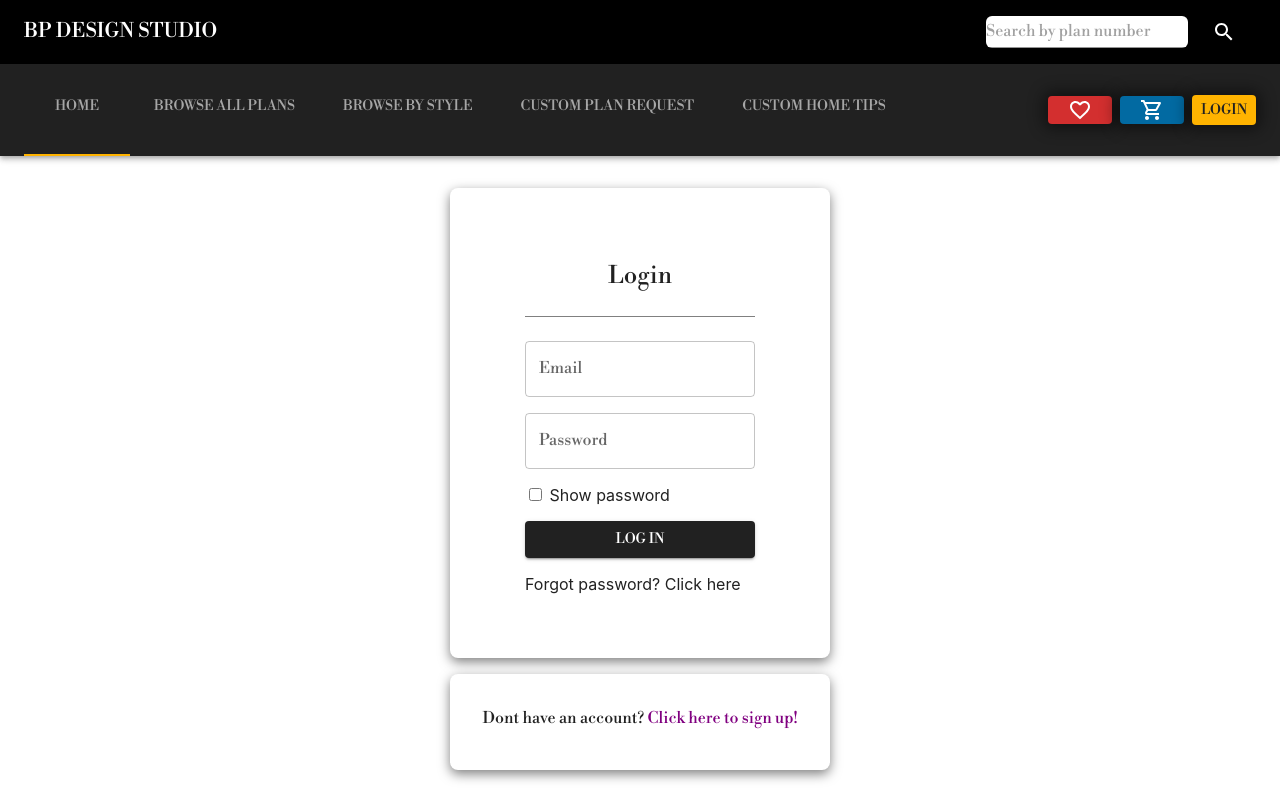
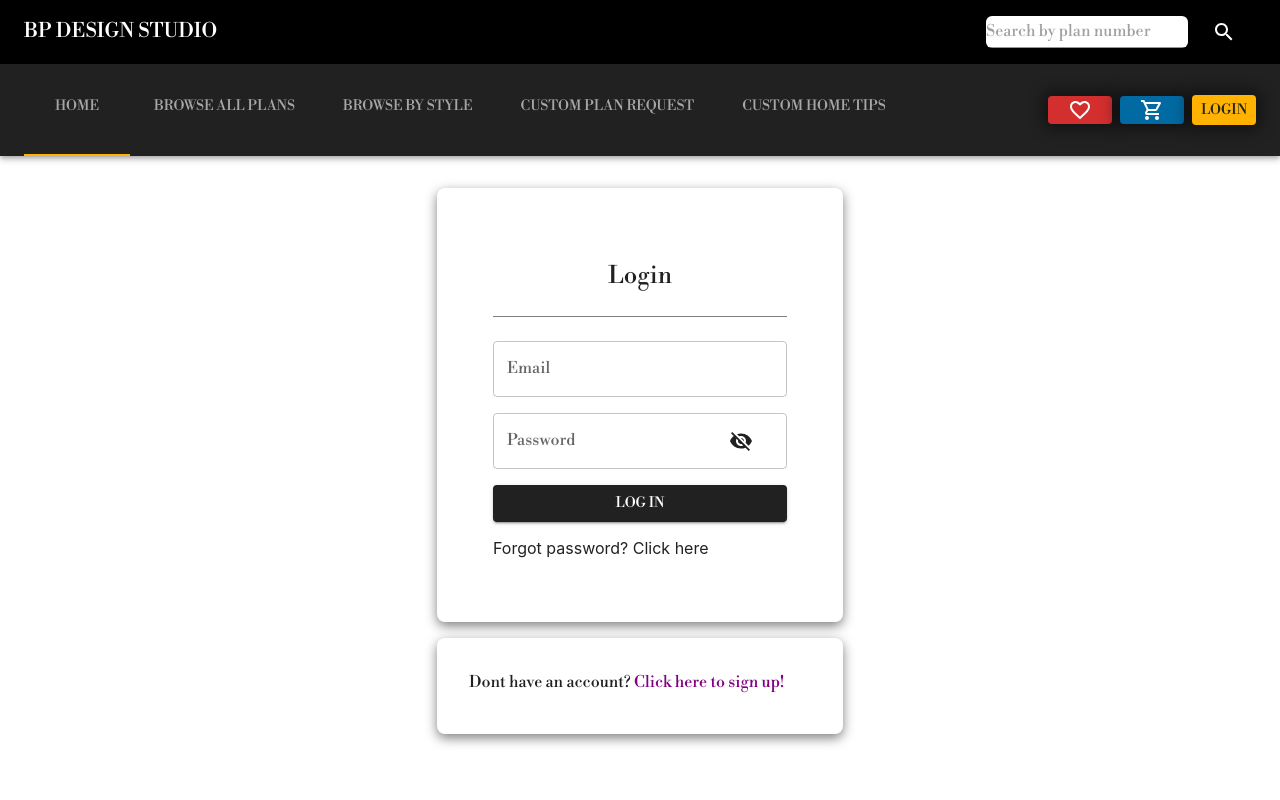
Before and after one commit to melxincognito/bp-design-next, a Next.js app in the folder client/: page /login in a window 1280 px wide. Shown: the top 800 px of the page. Built offline with nearby package versions, Linux system fonts and the light colour scheme.

Commit message:
Configured login with firebase

```diff
--- a/client/components/forms/LoginForm.js
+++ b/client/components/forms/LoginForm.js
@@ -1,4 +1,7 @@
 import React, { useState } from "react";
+import { signInWithEmailAndPassword } from "firebase/auth";
+import { auth } from "../../firebase-config";
+
 import {
   Card,
   Typography,
@@ -6,12 +9,25 @@ import {
   TextField,
   Button,
 } from "@mui/material";
+import VisibilityOffIcon from "@mui/icons-material/VisibilityOff";
+import VisibilityIcon from "@mui/icons-material/Visibility";
 
 export default function LoginForm() {
   const [loginEmail, setLoginEmail] = useState("");
   const [loginPassword, setLoginPassword] = useState("");
+  const [showPassword, setShowPassword] = useState(false);
+
+  const loginUser = async () => {
+    try {
+      await signInWithEmailAndPassword(auth, loginEmail, loginPassword);
+      alert("logged in");
+    } catch (error) {
+      alert(error.message);
+    }
+  };
 
   const showPasswordLogin = () => {
+    setShowPassword(!showPassword);
     var x = document.getElementById("loginPasswordInput");
     if (x.type === "password") {
       x.type = "text";
@@ -48,14 +64,7 @@ export default function LoginForm() {
           </div>
 
           <hr size="1" width="100%" color="gray" />
-          <form
-            style={contentStyle}
-            onSubmit={() => {
-              console.log(
-                "email: " + loginEmail + " Password: " + loginPassword
-              );
-            }}
-          >
+          <form style={contentStyle} onSubmit={loginUser}>
             <TextField
               variant="outlined"
               label="Email"
@@ -72,12 +81,14 @@ export default function LoginForm() {
               onChange={(e) => {
                 setLoginPassword(e.target.value);
               }}
+              InputProps={{
+                endAdornment: (
+                  <Button onClick={showPasswordLogin} title="Show Password">
+                    {showPassword ? <VisibilityIcon /> : <VisibilityOffIcon />}
+                  </Button>
+                ),
+              }}
             />
-
-            <div style={{ display: "inline-block" }}>
-              <input type="checkbox" onClick={showPasswordLogin} />{" "}
-              <label>Show password</label>
-            </div>
 
             <Button variant="contained" type="submit">
               {" "}
```
